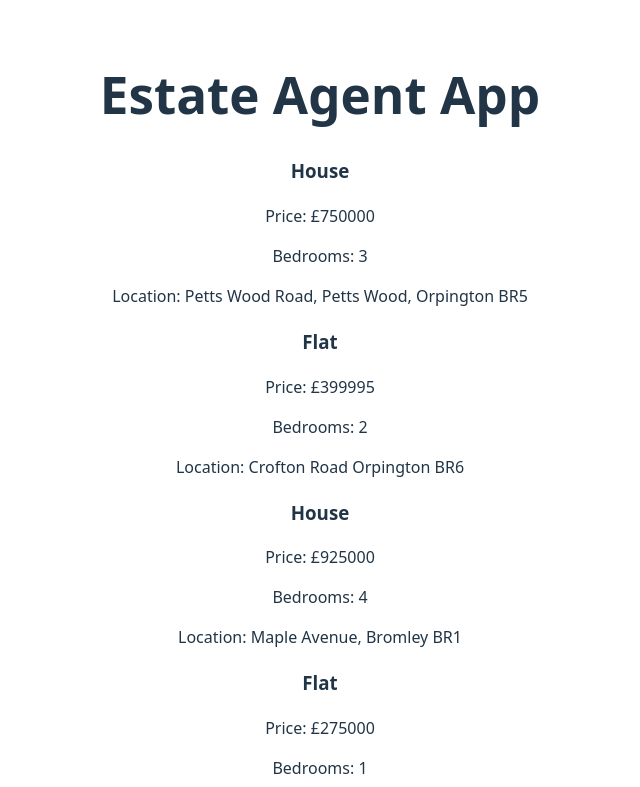
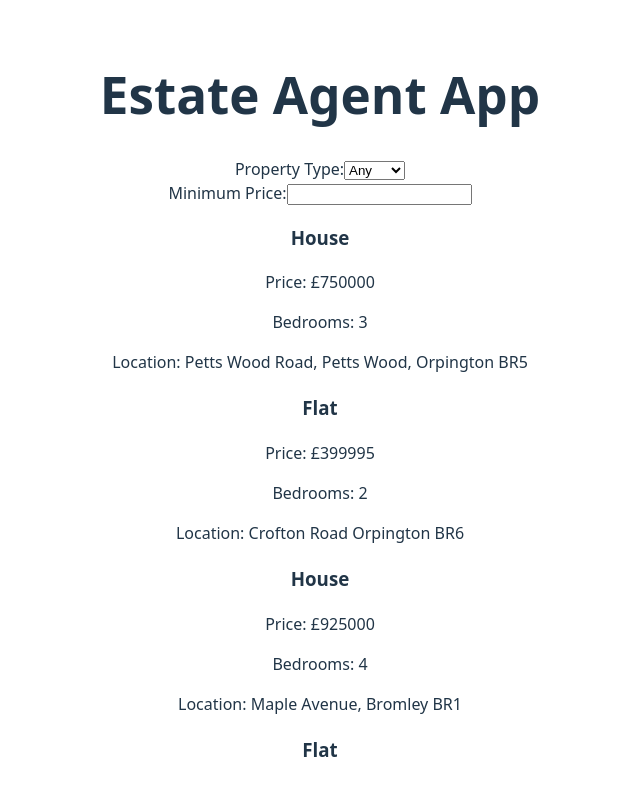
Before and after one commit to Gangulyy/React-CW, a React (Vite) app in the folder Estate-Agent-CW/: page / in a window 1280 px wide. Shown: the top 787 px of the page, without its empty margins (320-960 px from the left). Built offline with nearby package versions, Linux system fonts and the light colour scheme.

Commit message:
drop down for type and input for min price

```diff
--- a/Estate-Agent-CW/src/App.jsx
+++ b/Estate-Agent-CW/src/App.jsx
@@ -6,6 +6,8 @@ function App() {
 
   const properties = propertiesData.properties;
   const [selectedType, setSelectedType] = useState('');
+  const [minPrice, setMinPrice] = useState('');
+
 
   // Create an empty list to store what we want to show
   const propertyElements = [];
@@ -28,6 +30,30 @@ function App() {
   return (
     <div>
       <h1>Estate Agent App</h1>
+      <label>
+        Property Type:
+        <select
+          value={selectedType}
+          onChange={(event) => setSelectedType(event.target.value)}
+        >
+          <option value="">Any</option>
+          <option value="House">House</option>
+          <option value="Flat">Flat</option>
+        </select>
+      </label>
+
+    <div>
+      <label>
+        Minimum Price:
+        <input
+          type="number"
+          value={minPrice}
+          onChange={(event) => setMinPrice(event.target.value)}
+        />
+      </label>
+    </div>
+
+
 
       {propertyElements}
     </div>
```
